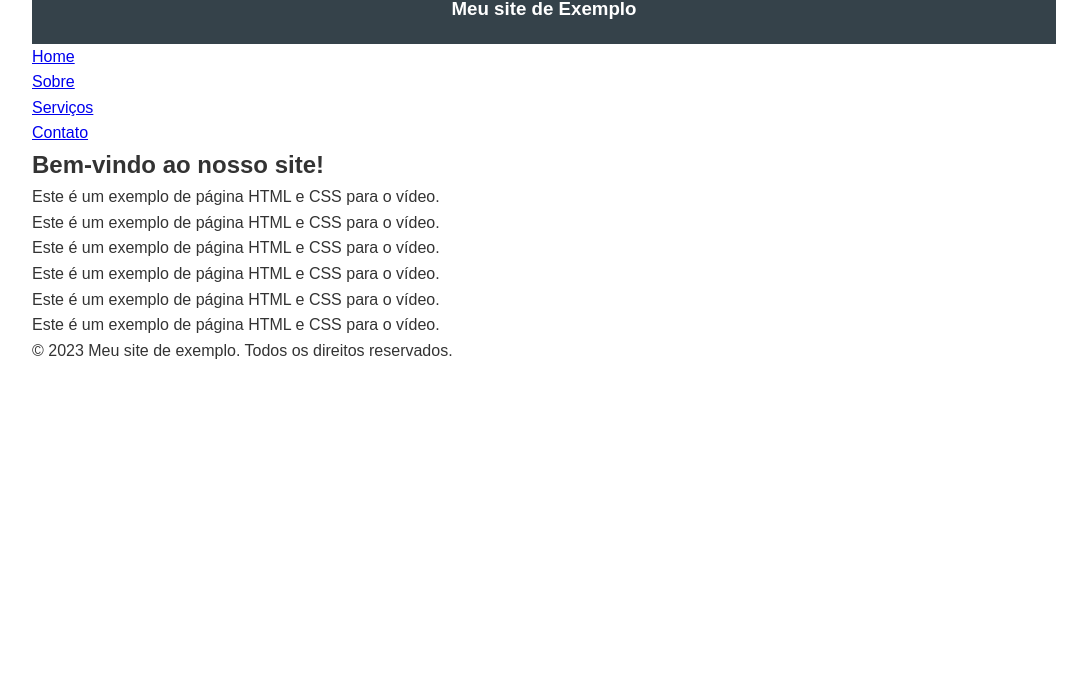
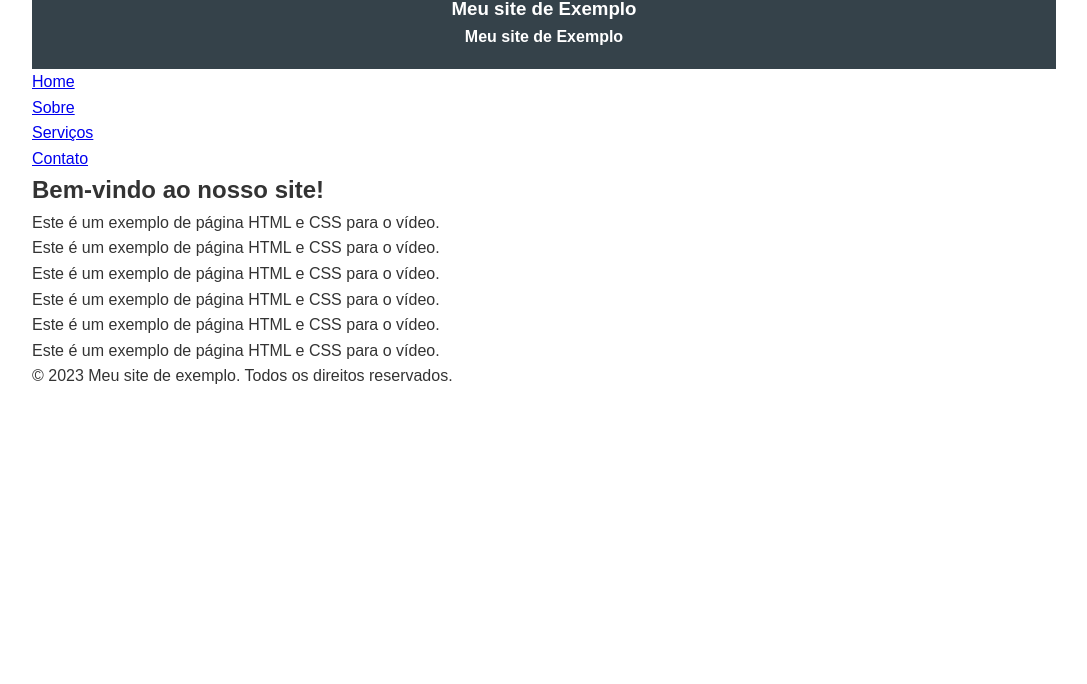
Before and after one commit to mfptor/meu-projeto, a plain HTML site: page index.html in a window 1280 px wide. Shown: the part 116-800 px from the top of the page, without its empty margins (96-1183 px from the left). Drawn offline with Linux system fonts and the light colour scheme.

Commit message:
add novo titulo

```diff
--- a/index.html
+++ b/index.html
@@ -11,6 +11,7 @@
         <h1>Meu site de Exemplo</h1>
         <h2>Meu site de Exemplo</h2>
         <h3>Meu site de Exemplo</h3>
+        <h4>Meu site de Exemplo</h4>
     </header>
     <nav>
         <ul>
```
